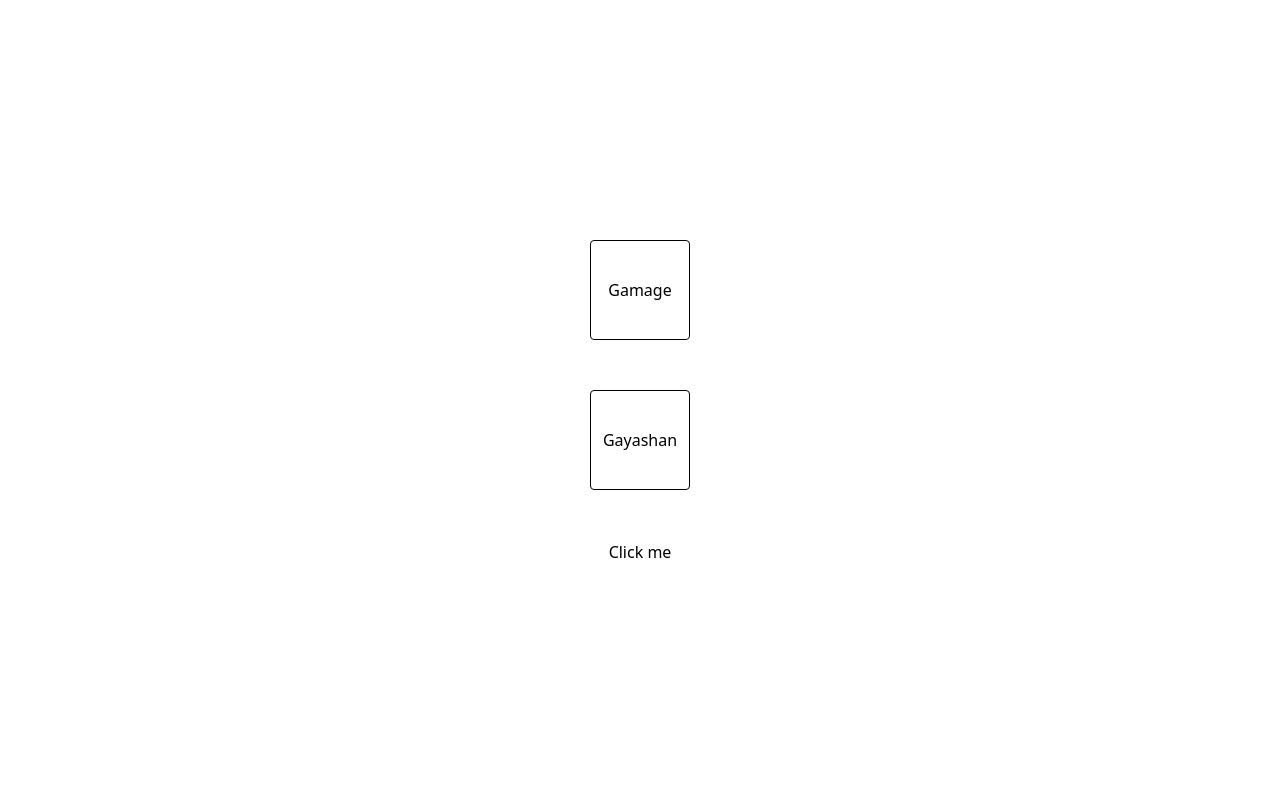
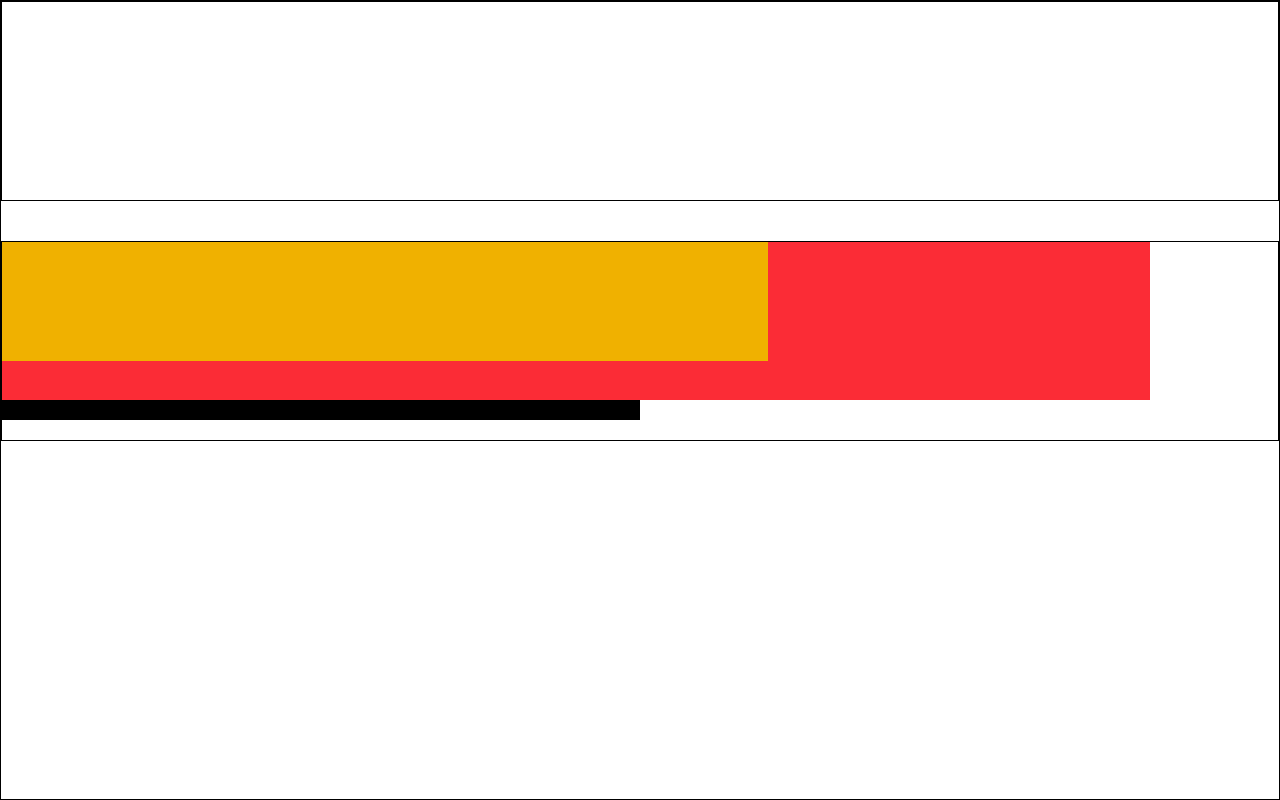
Before and after one commit to GayashanGamage/kandyhills, a Vue app: page /test in a window 1280 px wide. Built offline with nearby package versions, Linux system fonts and the light colour scheme.

Commit message:
optimize intro part

```diff
--- a/src/components/dummy/Facility2.vue
+++ b/src/components/dummy/Facility2.vue
@@ -1,5 +1,5 @@
 <template>
-  <div class="flex flex-col w-full max-w-[1450px] min-w-[200px] mx-auto rounded-2xl p-10 gap-5 bg-[#e7c873]">
+  <div class="flex flex-col w-full max-w-[1450px] min-w-[200px] mx-auto rounded-2xl p-10 gap-10 bg-[#e7c873]">
     <div class="flex flex-col gap-4">
       <h3 class="font-black text-3xl">Get better experience with us</h3>
       <p class="font-light text-lg">
--- a/src/components/dummy/Header2.vue
+++ b/src/components/dummy/Header2.vue
@@ -1,124 +1,13 @@
 <template>
-  <div class="c-level-one-container">
-    <!-- <div class="main"> -->
-    <img
-      src="https://hotelprojects.blr1.cdn.digitaloceanspaces.com/dumy-three/header_image.jpg"
-      alt="Hote front view"
-      class="image"
-    />
-    <div class="manu-bar">
-      <ul>
-        <li class="menu-item">Gallery</li>
-        <li class="menu-item">Facilities</li>
-        <li class="menu-item">Accomodation</li>
-        <li class="menu-item">FAQs</li>
-        <li class="menu-item">Reviews</li>
-        <li class="menu-item">
-          <span class="material-icons">call</span>071 728 9911
-        </li>
-      </ul>
+  <div class="flex flex-col justify-center items-center w-full h-auto relative">
+    <img src="https://hotelprojects.blr1.cdn.digitaloceanspaces.com/dumy-three/header_image.jpg" alt="hotel image" class="w-full object-cover h-full max-h-[1000px] min-h-[500px] z-1">
+    <div class="absolute top-0 bottom-0 left-0 right-0 bg-gradient-to-b from-black/50  to-transparent z-2"></div>
+    <div class="flex flex-col justify-center items-center gap-3 w-[50%] h-auto absolute z-3 text-white">
+      <h1 class="text-center xl:text-7xl lg:text-6xl md:text-5xl sm:text-4xl text-3xl font-black">Hotel Name</h1>
+      <p class="text-center xl:text-2xl md:text-xl text-lg font-thin">Lorem ipsum dolor sit.</p>
+      <button class="border px-4 py-1 rounded-lg hover:text-black hover:bg-white cursor-pointer">Book Now</button>
     </div>
-    <div class="head-discription">
-      <p class="hotel-title">Mount rose 44 galle</p>
-      <button class="action-button">View Rooms</button>
-    </div>
-    <!-- </div> -->
   </div>
 </template>
 
 <script setup></script>
-
-<style scoped>
-.c-level-one-container {
-  margin-top: 20px;
-  width: 97%;
-  height: 678px;
-  margin-inline: auto;
-  border-radius: 14px;
-  position: relative;
-  display: flex;
-  justify-content: center;
-  align-items: center;
-  flex-direction: column;
-}
-.image {
-  position: absolute;
-  top: 0;
-  width: 100%;
-  left: 0;
-  border-radius: 14px;
-  object-fit: cover;
-}
-.c-level-one-container::after {
-  position: absolute;
-  top: 0;
-  left: 0;
-  content: " ";
-  width: 100%;
-  height: inherit;
-  border-radius: 16px;
-  background: linear-gradient(
-    180deg,
-    rgba(26, 26, 26, 0.8) 0%,
-    rgba(26, 26, 26, 0.1) 60%,
-    rgba(0, 0, 0, 0) 100%
-  );
-}
-.manu-bar {
-  position: absolute;
-  top: 0;
-  left: 0;
-  z-index: 10;
-  color: white;
-  width: 100.5%;
-  height: 100px;
-  display: flex;
-  justify-content: flex-end;
-  align-items: center;
-}
-ul {
-  list-style: none;
-  display: flex;
-  gap: 30px;
-  margin-right: 60px;
-}
-.menu-item {
-  color: #fff;
-  font-family: Roboto;
-  font-size: 18px;
-  font-style: normal;
-  font-weight: 500;
-  text-transform: capitalize;
-  display: flex;
-  justify-content: center;
-  align-items: center;
-  gap: 10px;
-}
-.head-discription {
-  z-index: 1;
-  display: flex;
-  justify-content: center;
-  align-items: center;
-  flex-direction: column;
-}
-.hotel-title {
-  color: #fff;
-  text-align: center;
-  font-family: Roboto;
-  font-size: 47.394px;
-  font-style: normal;
-  font-weight: 500;
-  line-height: 61.612px; /* 130% */
-  text-transform: uppercase;
-}
-.action-button {
-  margin-top: 30px;
-  padding: 10px 50px 10px 50px;
-  border-radius: 30px;
-  border: 0.5px solid #fff;
-  background: rgba(3, 3, 3, 0.48);
-  color: #fff;
-  font-size: 18px;
-  font-weight: 300;
-}
-</style>
--- a/src/views/Home2.vue
+++ b/src/views/Home2.vue
@@ -1,14 +1,18 @@
 <template>
-  <div class="w-full h-auto font-[Roboto] p-2 flex flex-col gap-6">
-    <Facility2></Facility2>
-    <QandA2></QandA2>
-    <Review2></Review2>
-    <footer2></footer2>
+  <div class="">
+    <Header2></Header2>
+    <div class="w-full h-auto font-[Roboto] p-2 flex flex-col gap-6">
+      <Facility2></Facility2>
+      <QandA2></QandA2>
+      <Review2></Review2>
+      <footer2></footer2>
+    </div>
   </div>
 </template>
 <script setup>
 import Facility2 from '@/components/dummy/Facility2.vue';
 import Footer2 from '@/components/dummy/Footer2.vue';
+import Header2 from '@/components/dummy/Header2.vue';
 import QandA2 from '@/components/dummy/QandA2.vue';
 import Review2 from '@/components/dummy/Review2.vue';
 </script>
--- a/src/views/Test.vue
+++ b/src/views/Test.vue
@@ -1,51 +1,11 @@
 <template>
-  <div class="level-one">
-    <p class="name">Gamage</p>
-    <p class="name">Gayashan</p>
-    <button class="action-button" @click="clicked">Click me</button>
+  <div class="flex flex-col gap-10 border w-full h-screen">
+    <div class="w-full h-[200px] border "></div>
+    <div class="w-full h-[200px] border relative">
+      <div class="absolute w-[50%] h-[90%] bg-black z-1"></div>
+      <div class="absolute right-0 left-0 top-0 bottom-0 w-[90%] h-[80%] bg-red-500 z-2"></div>
+      <div class="absolute w-[60%] h-[60%] bg-yellow-500 z-3"></div>
+    </div>
   </div>
 </template>
-
-<script setup>
-const clicked = () => {
-  let a = document.getElementsByClassName("name");
-  console.log(a);
-};
-</script>
-
-<style scoped>
-.level-one {
-  display: flex;
-  justify-content: center;
-  align-items: center;
-  height: 100vh;
-  width: 100vw;
-  flex-direction: column;
-}
-.name {
-  border: 1px solid black;
-  width: 100px;
-  height: 100px;
-  margin-bottom: 50px;
-  display: flex;
-  justify-content: center;
-  align-items: center;
-  border-radius: 4px;
-}
-.action-button {
-  width: 100px;
-  height: 20px;
-}
-.remove {
-  animation: remove 1s ease-in;
-}
-
-@keyframes remove {
-  start {
-    opacity: 1;
-  }
-  end {
-    opacity: 0;
-  }
-}
-</style>
+<script setup></script>
```
